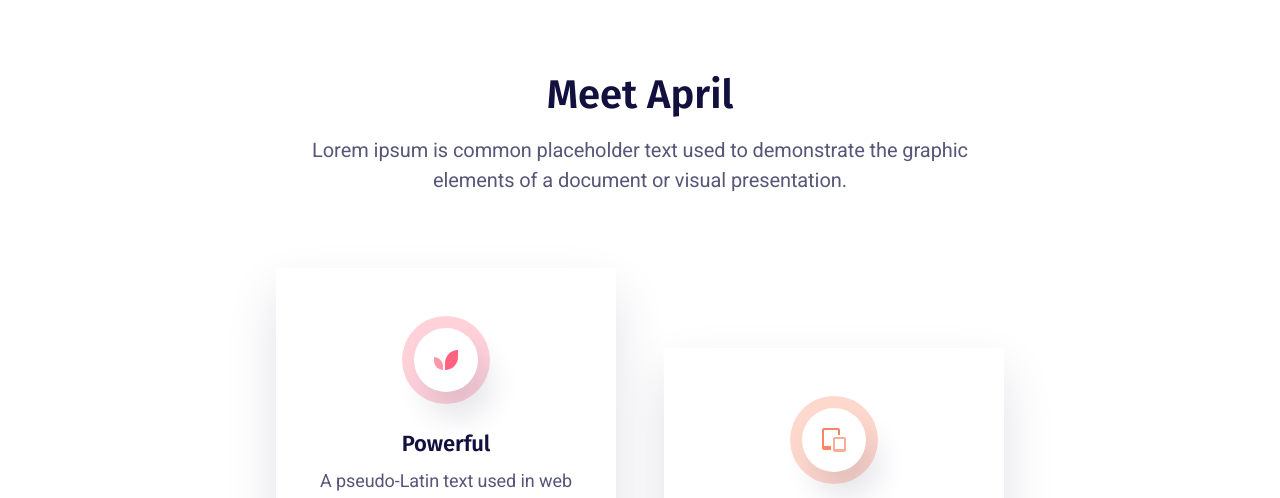
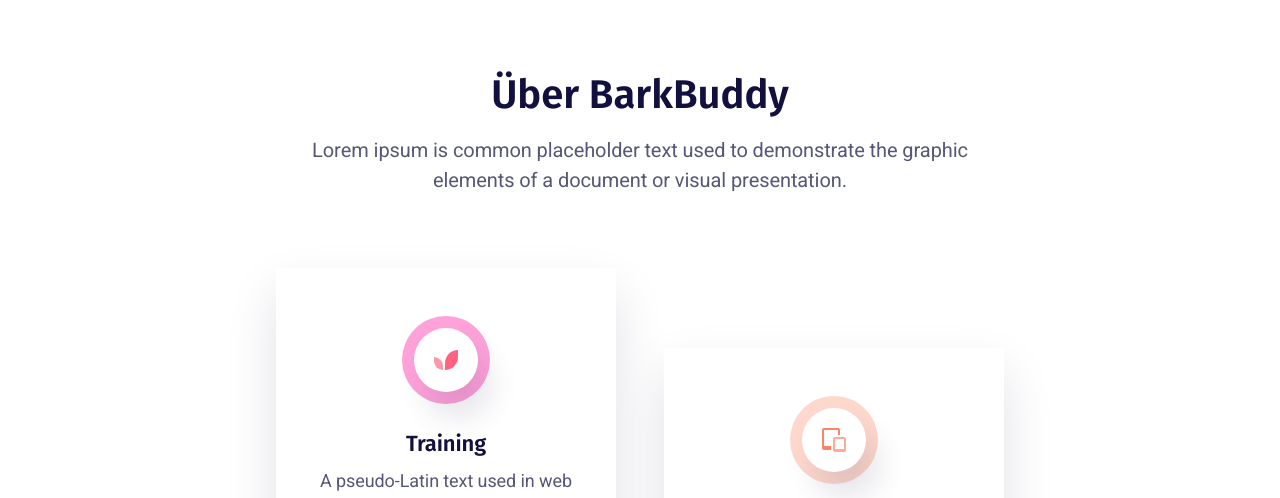
Before and after one commit to Bark-Buddy/bark-buddy.github.io, a plain HTML site: page index.html in a window 1280 px wide. Shown: the part 762-1260 px from the top of the page. Drawn offline with nearby package versions, Linux system fonts and the light colour scheme.

Commit message:
Update index.html

```diff
--- a/index.html
+++ b/index.html
@@ -296,14 +296,14 @@
                     <div class="features-inner section-inner">
                         <div class="features-header text-center">
                             <div class="container-sm">
-                                <h2 class="section-title mt-0">Meet April</h2>
+                                <h2 class="section-title mt-0">Über BarkBuddy</h2>
                                 <p class="section-paragraph">Lorem ipsum is common placeholder text used to demonstrate the graphic elements of a document or visual presentation.</p>
                             </div>
                         </div>
 						<div class="features-wrap">
 							<div class="feature text-center is-revealing">
                                 <div class="feature-inner">
-                                    <div class="feature-icon" style="background:#FFD2DA;">
+                                    <div class="feature-icon" style="background:#FFA2DA;">
 										<svg width="88" height="88" xmlns="http://www.w3.org/2000/svg">
 										    <g fill="none" fill-rule="nonzero">
 										        <path d="M43 47v7a13 13 0 0 0 13-13v-7c-7.18 0-13 5.82-13 13z" fill="#FF6381"/>
@@ -311,7 +311,7 @@
 										    </g>
 										</svg>
                                     </div>
-                                    <h4 class="feature-title h3-mobile mb-8">Powerful</h4>
+                                    <h4 class="feature-title h3-mobile mb-8">Training</h4>
                                     <p class="text-sm">A pseudo-Latin text used in web design, layout, and printing in place of English to emphasise design elements.</p>
                                 </div>
                             </div>
```
